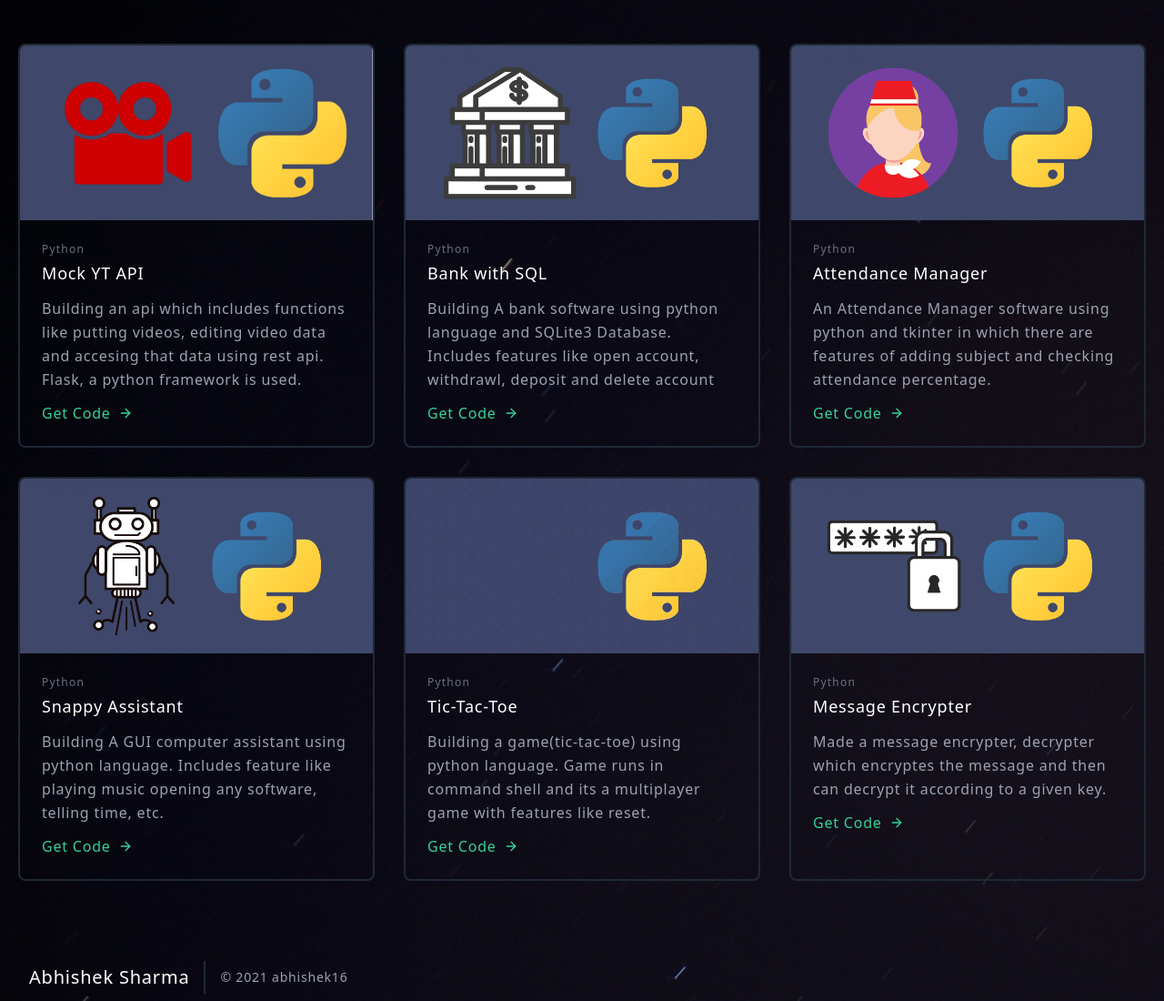
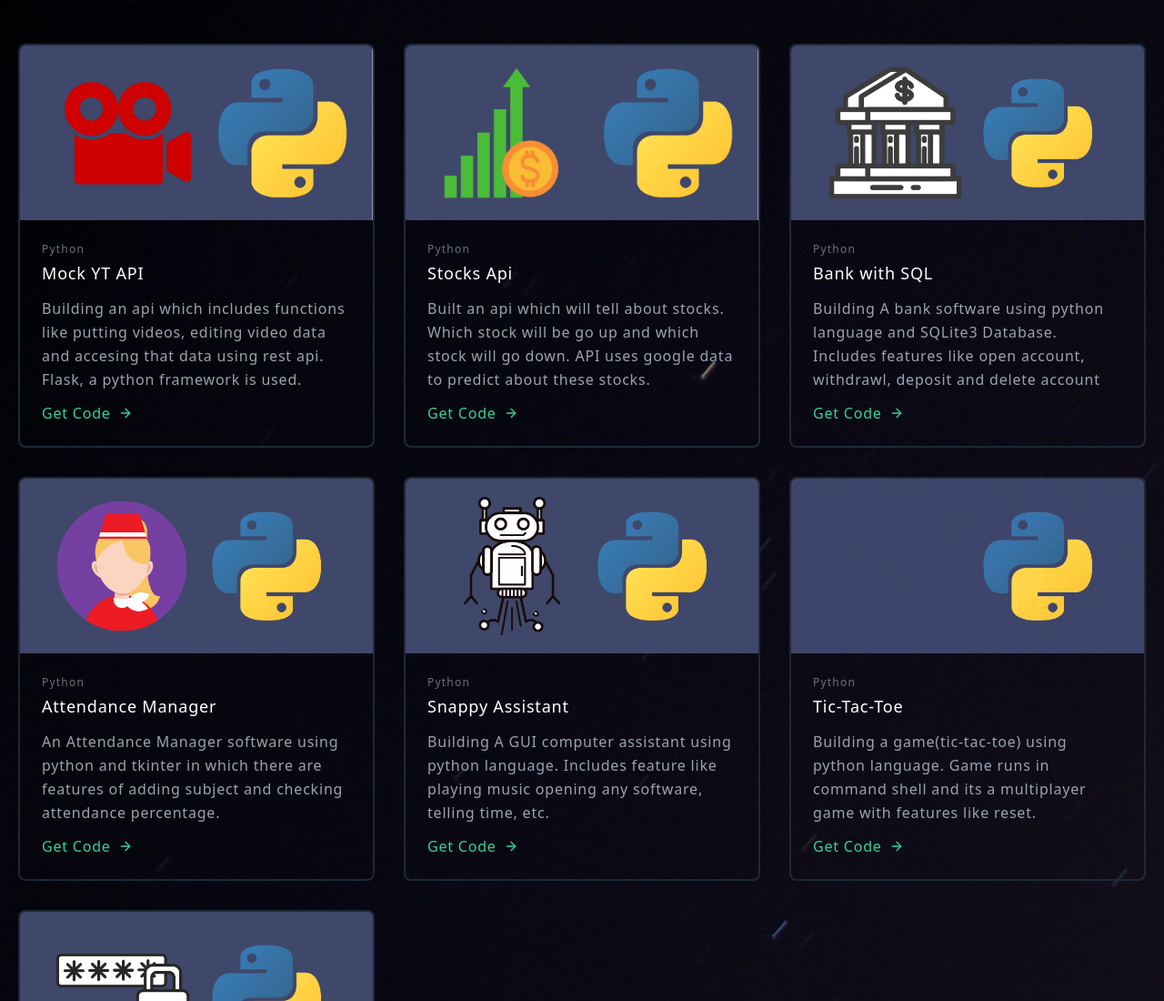
Before and after one commit to MisterChief11/abhishek16, a plain HTML site: page pyprojects.html in a window 1280 px wide. Shown: the top 1100 px of the page at 91% size. Drawn offline with nearby package versions, Linux system fonts and the light colour scheme.

Commit message:
stock_api

```diff
--- a/pyprojects.html
+++ b/pyprojects.html
@@ -35,6 +35,27 @@
                 editing video data and accesing that data using rest api. Flask, a python framework is used.</p>
               <div class="flex items-center flex-wrap ">
                 <a href="https://github.com/abhisharma1601/Youtube_mock_api"
+                  class="text-green-400 inline-flex items-center md:mb-2 lg:mb-0">Get Code
+                  <svg class="w-4 h-4 ml-2" viewBox="0 0 24 24" stroke="currentColor" stroke-width="2" fill="none"
+                    stroke-linecap="round" stroke-linejoin="round">
+                    <path d="M5 12h14"></path>
+                    <path d="M12 5l7 7-7 7"></path>
+                  </svg>
+                </a>
+              </div>
+            </div>
+          </div>
+        </div>
+        <div class="p-4 md:w-1/3">
+          <div class="h-full border-2 border-gray-800 rounded-lg overflow-hidden">
+            <img class="lg:h-48 md:h-36 w-full object-cover object-center" src="./pics/stocks.png" alt="blog">
+            <div class="p-6">
+              <h2 class="tracking-widest text-xs title-font font-medium text-gray-500 mb-1">Python</h2>
+              <h1 class="title-font text-lg font-medium text-white mb-3">Stocks Api</h1>
+              <p class="leading-relaxed mb-3">Built an api which will tell about stocks. Which stock will be go up and
+                which stock will go down. API uses google data to predict about these stocks.</p>
+              <div class="flex items-center flex-wrap ">
+                <a href="https://github.com/abhisharma1601/Stocks_api"
                   class="text-green-400 inline-flex items-center md:mb-2 lg:mb-0">Get Code
                   <svg class="w-4 h-4 ml-2" viewBox="0 0 24 24" stroke="currentColor" stroke-width="2" fill="none"
                     stroke-linecap="round" stroke-linejoin="round">
```
Also changed, not shown: pics/stocks.png (added).
